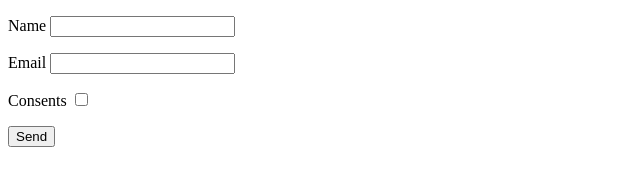
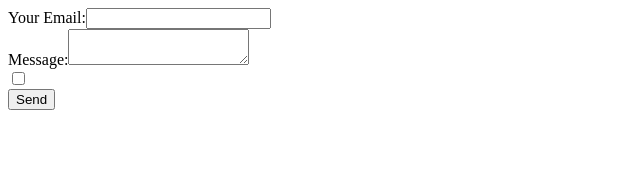
Before and after one commit to Tectonica-Campaigns-Solutions/to-remove-test-netlify-form, a Gatsby site: page / in a window 1280 px wide. Shown: the whole page, without its empty margins (0-640 px from the left). Built offline with nearby package versions, Linux system fonts and the light colour scheme; Gatsby itself is replaced by a stand-in of ours.

Commit message:
rollback to previous form

```diff
--- a/src/pages/index.js
+++ b/src/pages/index.js
@@ -126,20 +126,21 @@
 const IndexPage = () => {
   return (
     <div>
-     <form name="contact" netlify>
-        <p>
-          <label>Name <input type="text" name="name" /></label>
-        </p>
-        <p>
-          <label>Email <input type="email" name="email" /></label>
-        </p>
-        <p>
-          <label>Consents <input type="checkbox" name="consent" /></label>
-        </p>
-        <p>
-          <button type="submit">Send</button>
-        </p>
-      </form>
+      <form name="Contact Form" method="POST" data-netlify="true">
+      <input type="hidden" name="form-name" value="Contact Form" />
+      <div>
+        <label>Your Email:</label>
+        <input type="email" name="email" />
+      </div>
+      <div>
+        <label>Message:</label>
+        <textarea name="message" />
+        </div>
+        <div>
+          <input type="checkbox" name="consent" value="yes"/>
+        </div>
+      <button type="submit">Send</button>
+    </form>
     </div>
   )
 }
```
